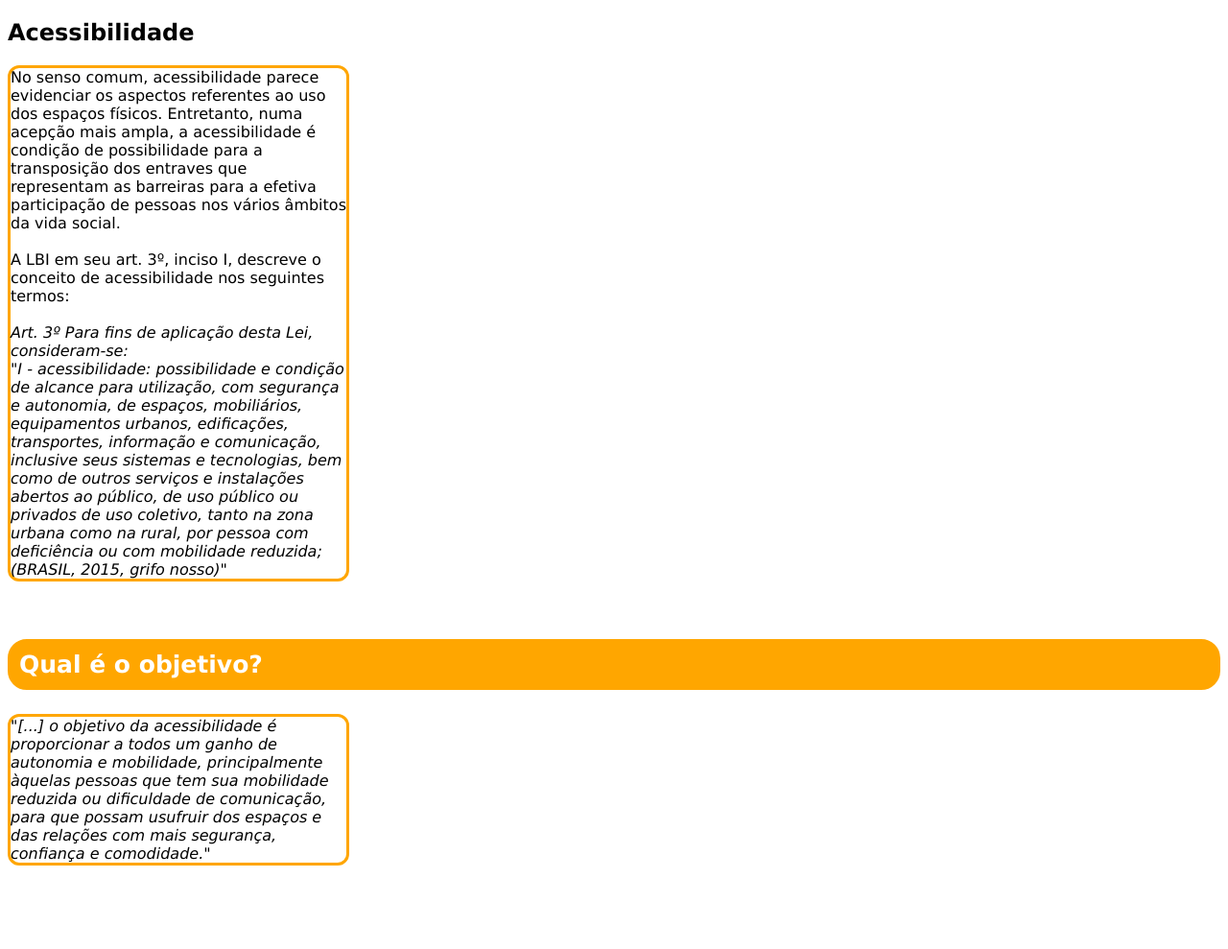
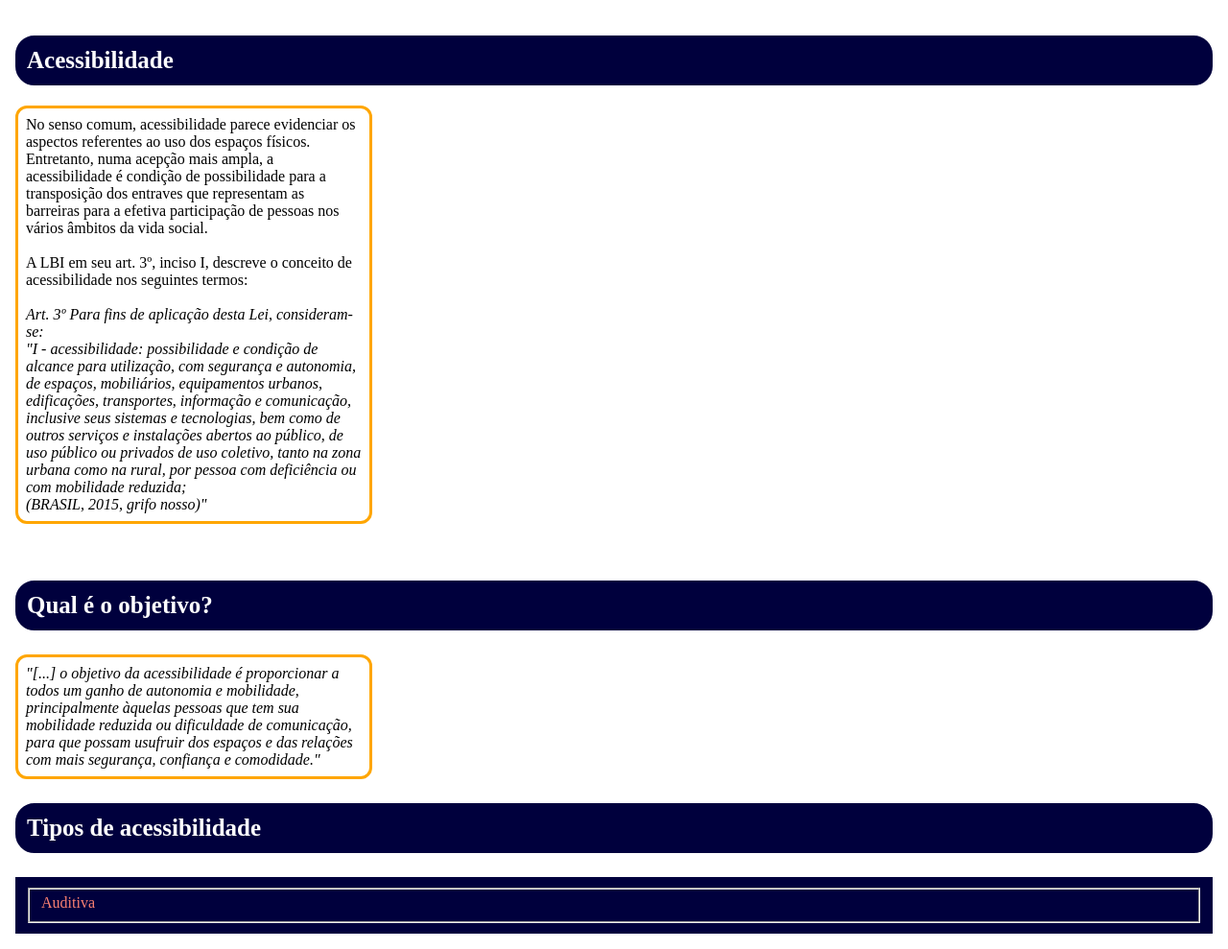
Before and after one commit to Gonezh3215/AcessibilidadadeWeb, a plain HTML site: page index.html in a window 1280 px wide. Shown: the whole page at 96% size. Before the commit the page ends 918 px from the top, so only its background shows below. Drawn offline with Linux system fonts and the light colour scheme.

Commit message:
Add files via upload

```diff
--- a/index.html
+++ b/index.html
@@ -1,5 +1,5 @@
 <!DOCTYPE html>
-<html lang="en">
+<html lang="pt-br">
 
 <head>
   <meta charset="UTF-8">
@@ -7,10 +7,14 @@
   <meta name="viewport" content="width=device-width, initial-scale=1.0">
   <title>Document</title>
   <link href="style.css" rel="stylesheet" />
+  <a class="skip-to-content" href="#content">
+    Pular para o conteudo
+  </a>
 </head>
 
 <body>
 
+    <div id="content"></div>
   <h2>Acessibilidade</h2>
     <p>No senso comum, acessibilidade parece evidenciar os aspectos referentes ao uso dos espaços físicos. Entretanto, numa acepção mais ampla, a acessibilidade é condição de possibilidade para a transposição dos entraves que representam as barreiras para a efetiva participação de pessoas nos vários âmbitos da vida social.<br>
         <br>
@@ -25,6 +29,17 @@
   <br>
   <h3>Qual é o objetivo?</h3>
     <p><i>"[...] o objetivo da acessibilidade é proporcionar a todos um ganho de autonomia e mobilidade, principalmente àquelas pessoas que tem sua mobilidade reduzida ou dificuldade de comunicação, para que possam usufruir dos espaços e das relações com mais segurança, confiança e comodidade."</i></p>
+
+    <h3>Tipos de acessibilidade</h3>
+
+    <div class="fieldset">
+
+        <fieldset>
+            <label for="aud">Auditiva</label>
+
+
+        </fieldset>
+</div>
 </body>
 
 </html>
--- a/style.css
+++ b/style.css
@@ -1,13 +1,20 @@
-
 body {
-    font-family: 'Lucida Sans', 'Lucida Sans Regular', 'Lucida Grande', 'Lucida Sans Unicode', Geneva, Verdana, sans-serif;
-
+    padding: 8px;
     background-color: rgb(255, 255, 255);
 }
 
+h2 {
+    border: 2px solid #00003D;
+    background-color: #00003D;
+    color: #fff ;
+    border-radius: 20px;
+    padding: 10px;
+    padding-top: 10px;
+    font-size:25px;
+}
 h3 {
-    border: 2px solid rgb(255, 166, 0);
-    background-color: rgb(255, 166, 0);
+    border: 2px solid #00003D;
+    background-color: #00003D;
     color: #fff ;
     border-radius: 20px;
     padding: 10px;
@@ -22,12 +29,25 @@ p{
     border-radius: 12px;
     width: 350px;
     left: 200px;
+    padding: 8px;
+    font-family: "Times New Roman", Times, serif;
+}
 
+.skip-to-content {
+    position: absolute;
+    top: 5px;
+    left: -999px;
+    padding: 8px;
 
 }
+.skip-to.content:focus{
+    left: 5px;
+}
 
-img {
-    border-radius: 12px;
-    width: 400px;
-    float: right;
+.fieldset {
+    border: 2px solid #00003D;
+    background-color: #00003D;
+    color: #fa8072;
+    font-family: "Times New Roman", Times, serif;
+    padding: 9px;
 }
```
